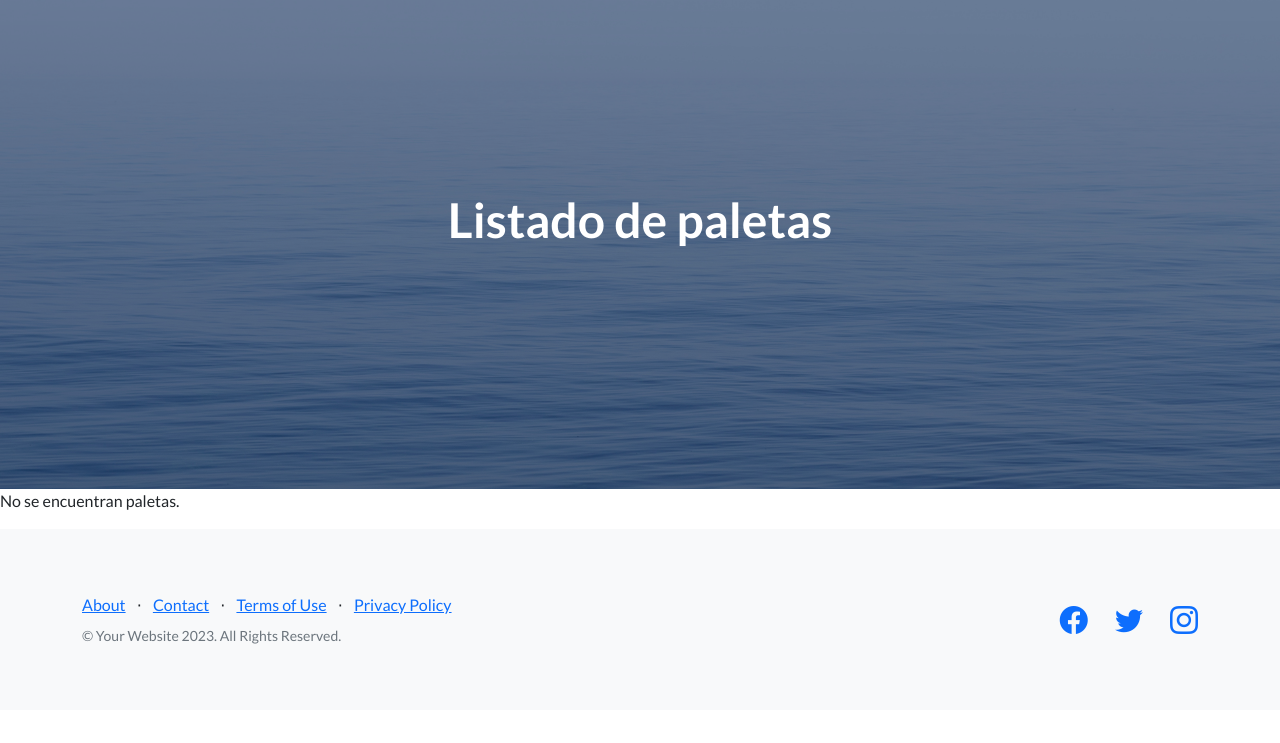
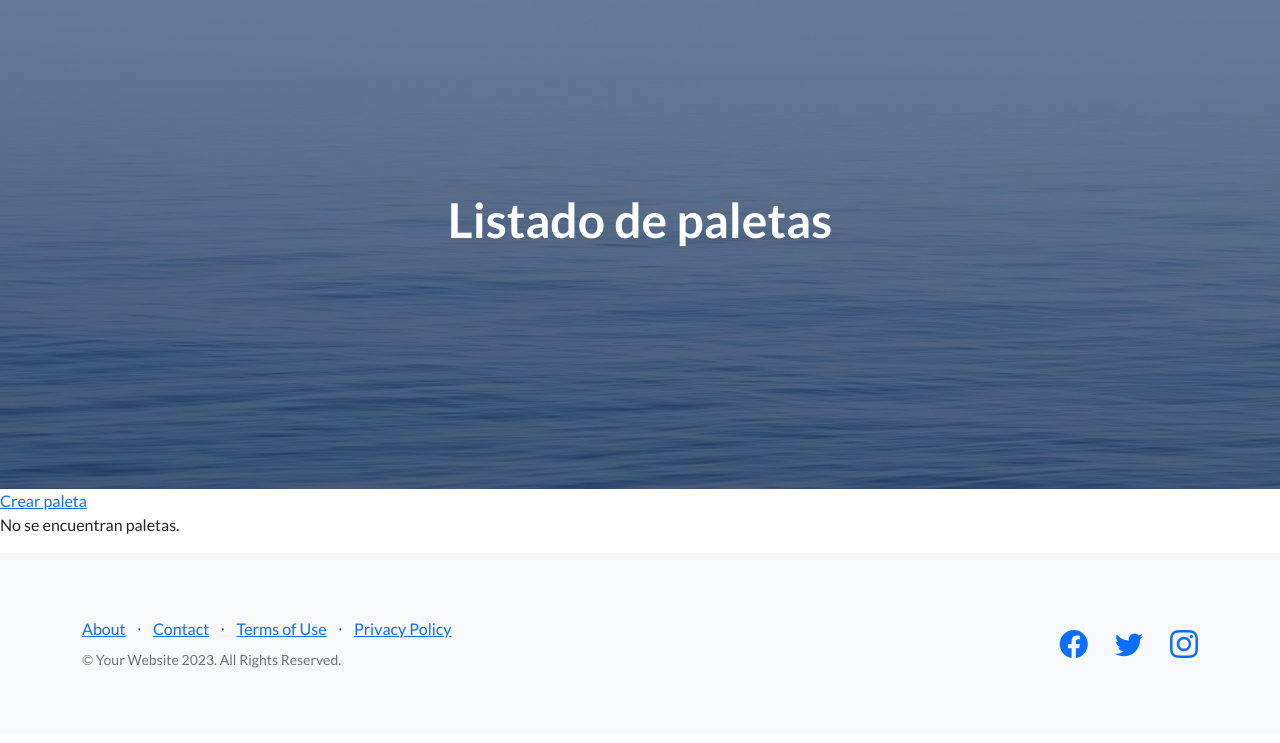
Before and after one commit to cdbiancotti/django-71885, a Django app: page /productos/paletas/ in a window 1280 px wide. Shown: the part 57-800 px from the top of the page. Run offline with Django 5.2, Linux system fonts and the light colour scheme; data that the repository does not hold is empty; some libraries are stand-ins or nearby versions.

Commit message:
Clase 22 - Playground Avanzado Parte I

```diff
--- a/productos/templates/productos/listado_paletas.html
+++ b/productos/templates/productos/listado_paletas.html
@@ -6,8 +6,8 @@ Paletas
 {% block h1_header %}Listado de paletas{% endblock h1_header %}
 
 {% block main %}
+<a href={% url "productos:crear_paleta" %}>Crear paleta</a>
 {% comment %}
-<a href={% url "inicio:crear_auto" %}>Crear paleta</a>
 
 <p>
     <form action={% url "inicio:listado_autos" %}>
@@ -24,9 +24,9 @@ Paletas
     {% for paleta in listado_paletas %}
     <li>
         {{paleta}}
-        {% comment %} | <a href={% url 'inicio:ver_auto' auto.id %}>Ver</a>
-        | <a href={% url 'inicio:editar_auto' auto.id %}>Editar</a>
-        | <a href={% url 'inicio:eliminar_auto' auto.id %}>Eliminar</a> {% endcomment %}
+        | <a href={% url 'productos:ver_paleta' paleta.id %}>Ver</a>
+        | <a href={% url 'productos:editar_paleta' paleta.id %}>Editar</a>
+        | <a href={% url 'productos:eliminar_paleta' paleta.id %}>Eliminar</a>
     </li>
     {% endfor %}
 </ul>
--- a/productos/urls.py
+++ b/productos/urls.py
@@ -4,5 +4,9 @@ from productos import views
 app_name = 'productos'
 
 urlpatterns = [
-    path('paletas/', views.VerPaleta.as_view(), name='listado_paletas')
+    path('paletas/', views.Paletas.as_view(), name='listado_paletas'),
+    path('paletas/crear/', views.CrearPaleta.as_view(), name='crear_paleta'),
+    path('paletas/<int:pk>/', views.VerPaleta.as_view(), name='ver_paleta'),
+    path('paletas/<int:pk>/editar/', views.EditarPaleta.as_view(), name='editar_paleta'),
+    path('paletas/<int:pk>/eliminar/', views.EliminarPaleta.as_view(), name='eliminar_paleta'),
 ]
--- a/productos/views.py
+++ b/productos/views.py
@@ -1,9 +1,33 @@
 from django.shortcuts import render
 from django.views.generic.list import ListView
+from django.views.generic.edit import CreateView, UpdateView, DeleteView
+from django.views.generic.detail import DetailView
 from productos.models import Paleta
+from django.urls import reverse_lazy
 
 
-class VerPaleta(ListView):
+class Paletas(ListView):
     model = Paleta
     template_name = "productos/listado_paletas.html"
     context_object_name = 'listado_paletas'
+
+class CrearPaleta(CreateView):
+    model = Paleta
+    template_name = "productos/crear_paleta.html"
+    fields = ['marca', 'anio', 'fecha']
+    success_url = reverse_lazy('productos:listado_paletas')
+
+class VerPaleta(DetailView):
+    model = Paleta
+    template_name = "productos/ver_paleta.html"
+
+class EditarPaleta(UpdateView):
+    model = Paleta
+    template_name = "productos/editar_paleta.html"
+    fields = ['marca', 'anio']
+    success_url = reverse_lazy('productos:listado_paletas')
+
+class EliminarPaleta(DeleteView):
+    model = Paleta
+    template_name = "productos/eliminar_paleta.html"
+    success_url = reverse_lazy('productos:listado_paletas')
```
Also changed, not shown: productos/templates/productos/crear_paleta.html (added, +15 -0 lines), productos/templates/productos/editar_paleta.html (added, +15 -0 lines), productos/templates/productos/eliminar_paleta.html (added, +16 -0 lines), productos/templates/productos/ver_paleta.html (added, +15 -0 lines).
